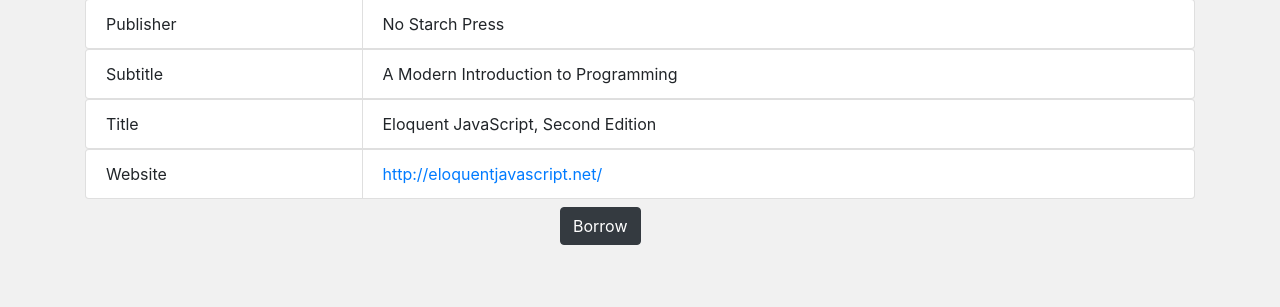
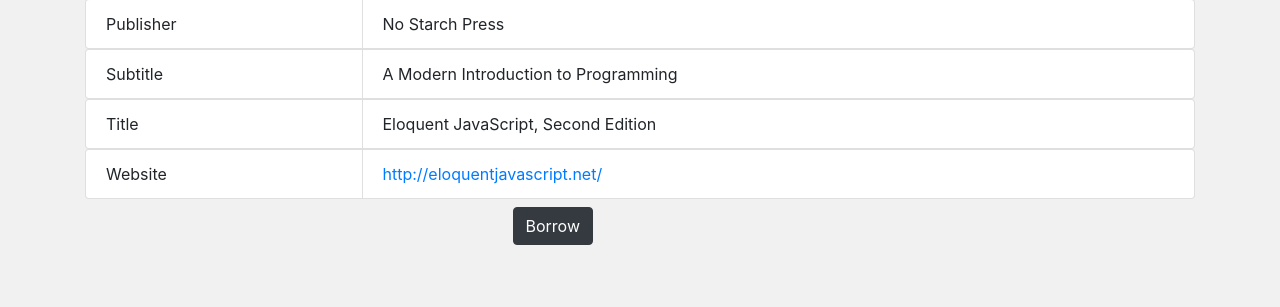
Before and after one commit to szewski/flask-library, a Flask app: page /catalog/books/1 in a window 1280 px wide. Shown: the part 381-688 px from the top of the page. Run offline with Flask 2, Linux system fonts and the light colour scheme; data comes from the database, SQL or seed files in the repository; some libraries are stand-ins or nearby versions.

Commit message:
book page buttons position fixed to be row

```diff
--- a/src/templates/book.html
+++ b/src/templates/book.html
@@ -44,8 +44,8 @@
     <li class="list-group-item w-75"><a href="{{ book['website'] }}">{{ book['website'] }}</a></li>
   </ul>
 </div>
-<div class="row justify-content-center align-items-center">
-  <div class="col-md-1">
+<div class="row justify-content-md-center">
+  <div class="col-md-3">
     {% if book['user_id'] == None %}
     <form action="/catalog/books/borrow" method="POST">
       <button class="btn btn-dark mb-2" name="borrow_book_id" type="submit" value="{{ book['id'] }}">Borrow</button>
@@ -56,13 +56,15 @@
     </form>
     {% endif %}
   </div>
-  <div class="col-md-1">
-    {% if permission_lvl == 1 %}
-    <a class="btn btn-dark mb-2" href="/catalog/books/{{ book_id }}/edit" role="button">Link</a>
+  {% if permission_lvl == 1 %}
+  <div class="col-md-3">
+    <a class="btn btn-dark mb-2" href="/catalog/books/{{ book['id'] }}/edit" role="button">Edit</a>
+  </div>
+  <div class="col-md-3">
     <form action="/catalog/books/remove_book" method="POST">
       <button class="btn btn-dark mb-2" name="book_id" type="submit" value="{{ book['id'] }}">Remove</button>
     </form>
-    {% endif %}
   </div>
+  {% endif %}
 </div>
 {% endblock %}
```
